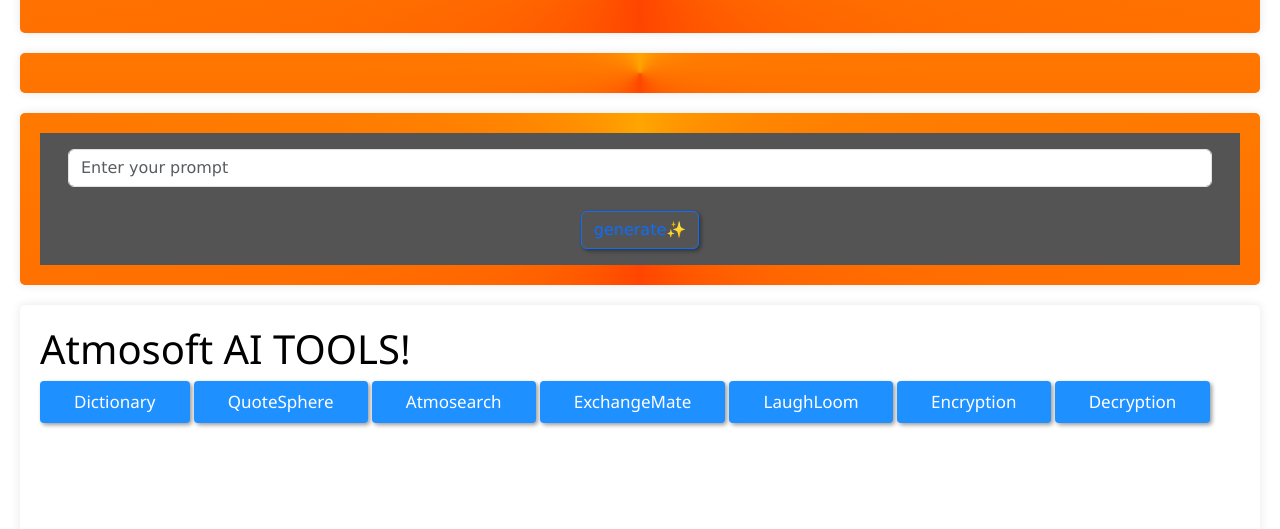
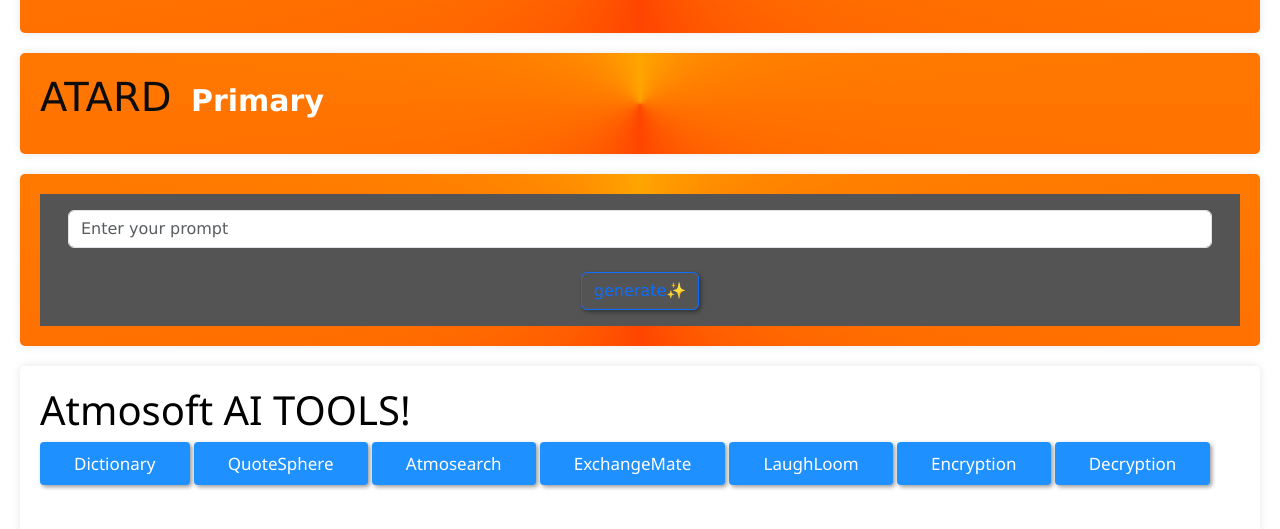
Before and after one commit to kunalatmosoft/ATMOSOFT, a plain HTML site: page home.html in a window 1280 px wide. Shown: the part 1270-1799 px from the top of the page. Drawn offline with nearby package versions, Linux system fonts and the light colour scheme; sample sign-in values are in the browser's storage.

Commit message:
Update home.html

```diff
--- a/home.html
+++ b/home.html
@@ -447,6 +447,7 @@
       possibilities are limitless.</p>
   </section>
   <section id="section-ai">
+<h1>ATARD<span class="badge badge-pill badge-primary">Primary</span></h1>
     <div class="container-sm hen" id="output">
   </section>
   <section id="section3">
```
